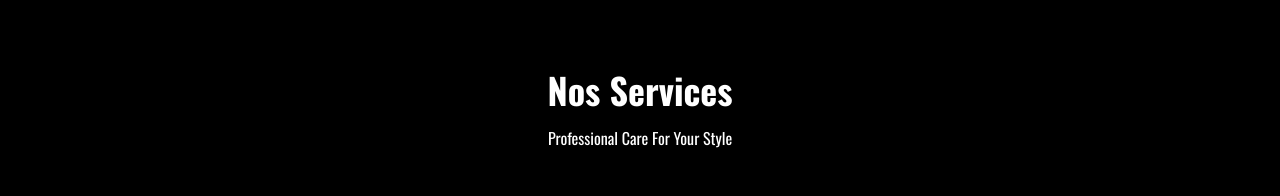
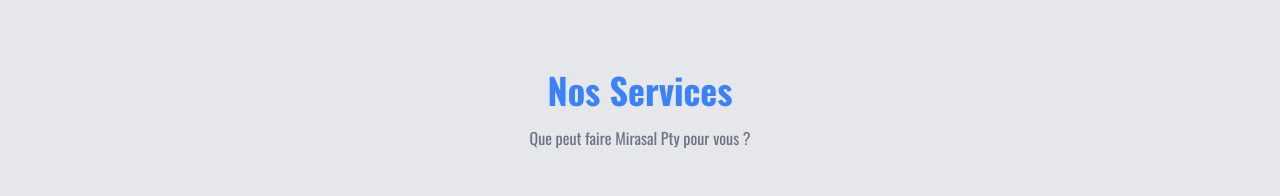
Before and after one commit to altrono/mirasal-pty, a Next.js app: page / in a window 1280 px wide. Shown: the part 890-1086 px from the top of the page. Built offline with nearby package versions, Linux system fonts and the light colour scheme.

Commit message:
Add Hero section

```diff
--- a/app/components/header.tsx
+++ b/app/components/header.tsx
@@ -28,7 +28,7 @@
   }, [])
 
   const menuItems = [
-    { name: 'Dáccueil', href: '/' },
+    { name: 'Dáccueil', href: '#gohome' },
     { name: 'Nos Services', href: '#services' },
     { name: 'A propos  de nous', href: '#about' },
     { name: 'Team', href: '#team' },
--- a/app/components/services.tsx
+++ b/app/components/services.tsx
@@ -31,7 +31,7 @@
 
 export function Services() {
   return (
-    <section id="services" className="py-20 bg-black">
+    <section id="services" className="py-20 bg-gray-200">
       <div className="container mx-auto px-4">
         <motion.div
           initial={{ opacity: 0, y: 20 }}
@@ -39,8 +39,8 @@
           transition={{ duration: 0.8 }}
           className="text-center mb-12"
         >
-          <h2 className="text-4xl font-bold mb-4 text-white mt-20">Nos Services</h2>
-          <p className="text-white">Professional Care For Your Style</p>
+          <h2 className="text-4xl font-bold mb-4  mt-20 text-blue-500">Nos Services</h2>
+          <p className="text-gray-500">Que peut faire Mirasal Pty pour vous ?</p>
         </motion.div>
 
         <div className="grid grid-cols-1 md:grid-cols-2 lg:grid-cols-4 gap-8">
```
